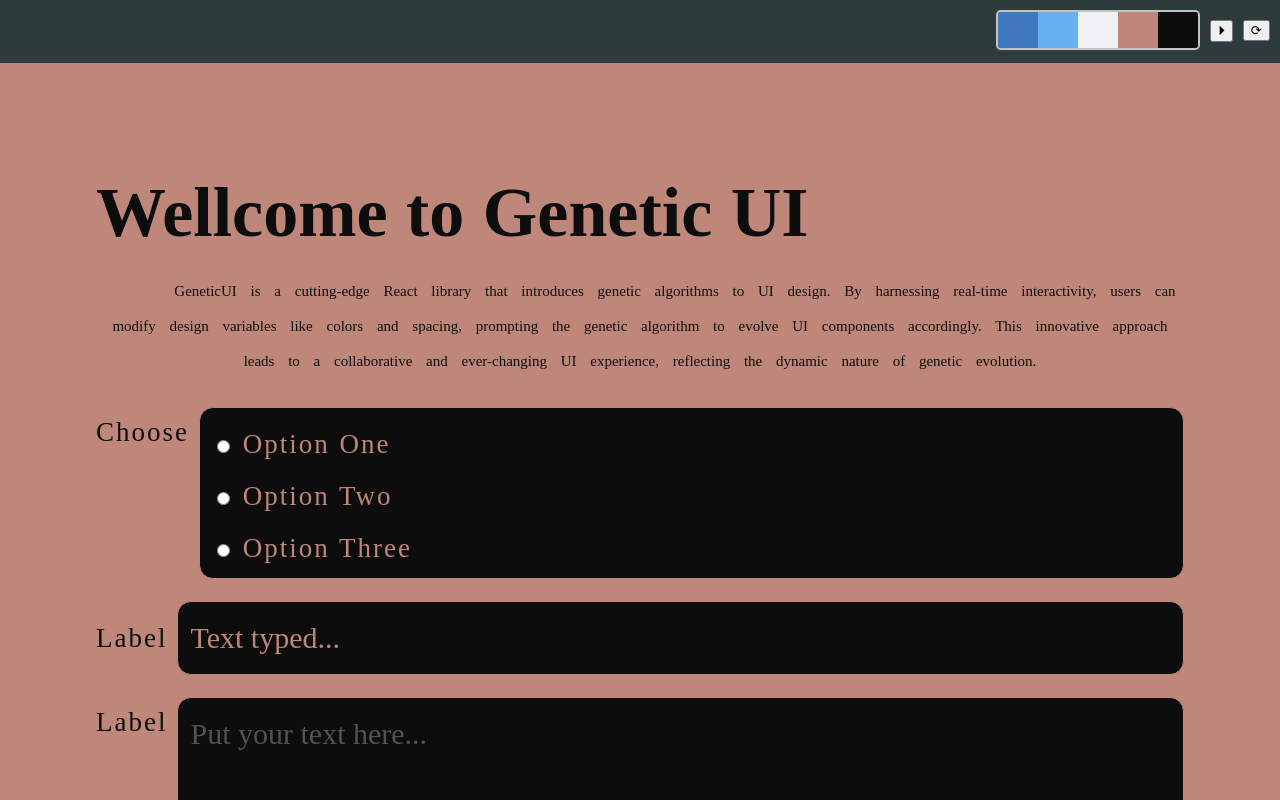
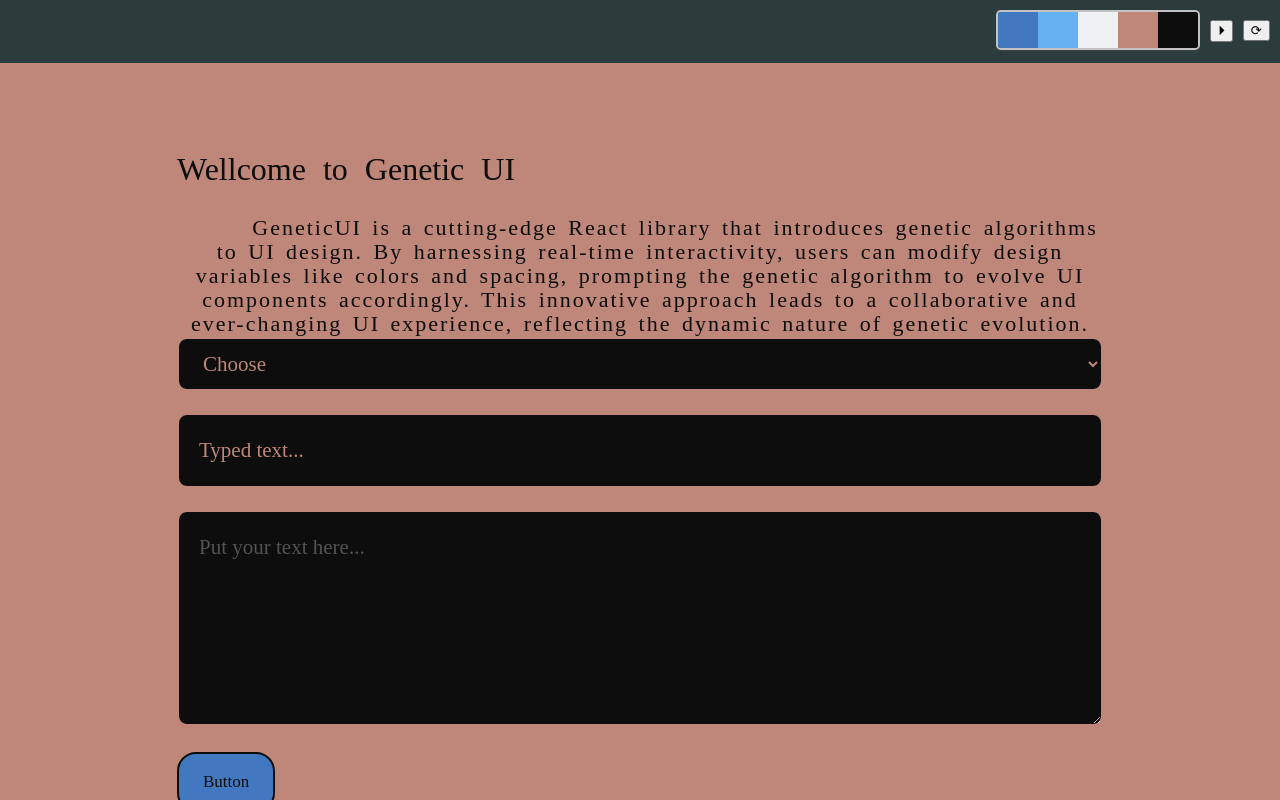
Before and after one commit to geanjunior/genui, a React (Vite) app: page / in a window 1280 px wide. Built offline with nearby package versions, Linux system fonts and the light colour scheme.

Commit message:
More flexybility for padding of the layout component

```diff
--- a/src/App.tsx
+++ b/src/App.tsx
@@ -81,7 +81,7 @@
           </GenSelectInput>
           <br /><br />
           <GenTextInput id="test-label" label="Label" style={{ width: "100%" }} rows={1}
-            value={'Text typed...'}
+            value={'Typed text...'}
             onChange={(evt: React.ChangeEvent<GenTextInputElement>) => { console.log(evt.target.value); }} />
           <br /><br />
           <GenTextInput id="test-label2" label="Label" style={{ width: "100%" }}
--- a/src/genetic/genotype-schemas/layout.ts
+++ b/src/genetic/genotype-schemas/layout.ts
@@ -1,7 +1,8 @@
 import { Searchspace, getColorsRule, textAlignPhenotype } from "..";
 
 const mountLayoutPaletteSchema = () => [
-  { type: Searchspace.Range, from: 70, to: 100 }, //padding
+  { type: Searchspace.Range, from: 0, to: 100 }, //padding-top-bottom
+  { type: Searchspace.Range, from: 0, to: 300 }, //padding-left-right
   { type: Searchspace.Values, values: textAlignPhenotype.map((_, i) => i) }, //text-align
   {
     name: "layout.background-color", type: Searchspace.ValuesFromRule,
--- a/src/genetic/phenotypes/layout.ts
+++ b/src/genetic/phenotypes/layout.ts
@@ -15,7 +15,7 @@
 
   let i = 0;
   return {
-    padding: `${layoutGens[i++]}px`,
+    padding: `${layoutGens[i++]}px ${layoutGens[i++]}px`,
     textAlign: textAlignPhenotype[layoutGens[i++]],
     backgroundColor: colorPalette[layoutGens[i++]],
   } as GenLayoutPhenotype;
```
